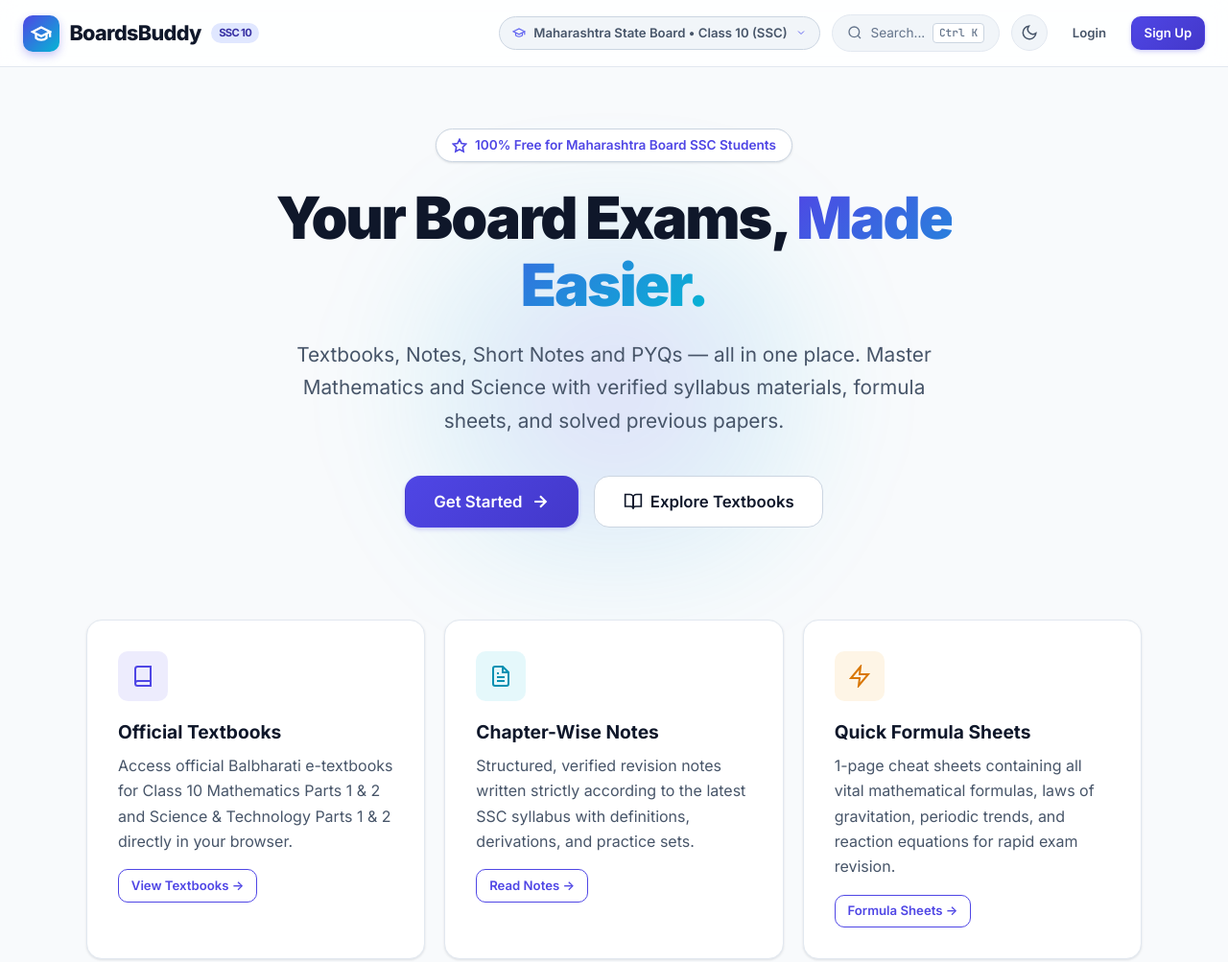
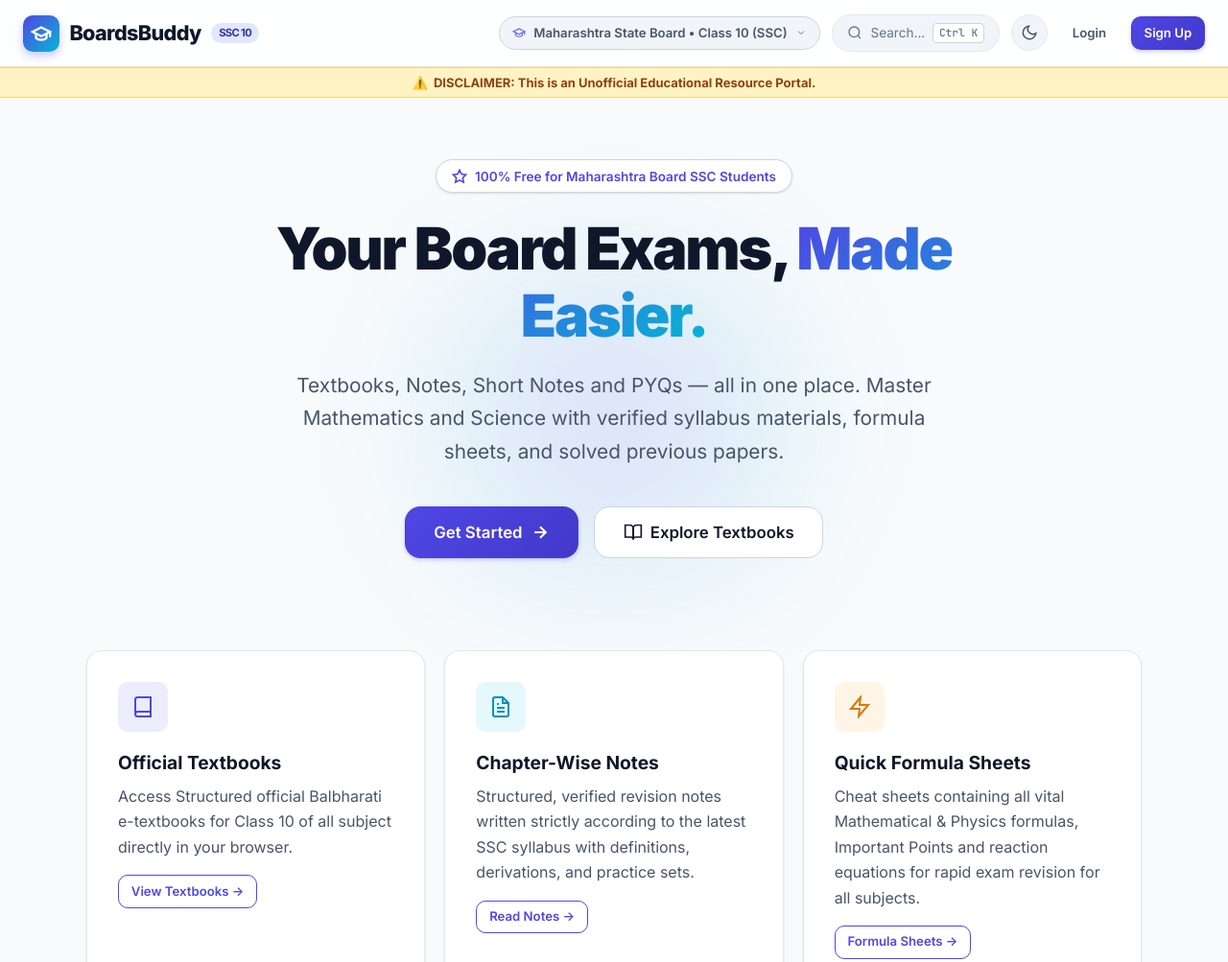
Before and after one commit to shubham88447/BoardsBuddy, a website: page index.html in a window 1280 px wide. Shown: the top 1003 px of the page at 96% size. Drawn offline with nearby package versions, Linux system fonts and the light colour scheme.

Commit message:
correction in landing page

```diff
--- a/css/components.css
+++ b/css/components.css
@@ -1327,3 +1327,38 @@ body.pdf-full-view-active {
   margin-bottom: 0.75rem;
   line-height: 1.5;
 }
+
+/* Disclaimer Bar */
+.disclaimer-bar {
+    width: 100%;
+    min-height: 30px;
+    padding: 6px 12px;
+    display: flex;
+    justify-content: center;
+    align-items: center;
+    gap: 6px;
+
+    background-color: #fff3c4;
+    border-top: 1px solid #f5d66e;
+    border-bottom: 1px solid #f5d66e;
+
+    color: #92400e;
+    font-size: 13px;
+    font-weight: 700;
+    text-align: center;
+    line-height: 1.4;
+    box-sizing: border-box;
+}
+
+.disclaimer-icon {
+    flex-shrink: 0;
+}
+
+/* Mobile Responsive */
+@media (max-width: 480px) {
+    .disclaimer-bar {
+        font-size: 11px;
+        padding: 7px 10px;
+        gap: 5px;
+    }
+}
--- a/index.html
+++ b/index.html
@@ -61,6 +61,13 @@
     </div>
   </header>
 
+  <div class="disclaimer-bar">
+    <span class="disclaimer-icon">⚠️</span>
+    <span>
+        DISCLAIMER: This is an Unofficial Educational Resource Portal.
+    </span>
+  </div>
+
   <!-- Hero Section (Wireframe 1) -->
   <main>
     <section class="hero-section">
@@ -99,7 +106,7 @@
               <svg width="24" height="24" viewBox="0 0 24 24" fill="none" stroke="currentColor" stroke-width="2"><path d="M4 19.5A2.5 2.5 0 0 1 6.5 17H20"/><path d="M6.5 2H20v20H6.5A2.5 2.5 0 0 1 4 19.5v-15A2.5 2.5 0 0 1 6.5 2z"/></svg>
             </div>
             <h3>Official Textbooks</h3>
-            <p>Access official Balbharati e-textbooks for Class 10 Mathematics Parts 1 & 2 and Science & Technology Parts 1 & 2 directly in your browser.</p>
+            <p>Access Structured official Balbharati e-textbooks for Class 10 of all subject directly in your browser.</p>
             <a href="pages/textbooks.html" class="btn btn-sm btn-outline" style="margin-top: 1rem;">View Textbooks &rarr;</a>
           </div>
 
@@ -119,7 +126,7 @@
               <svg width="24" height="24" viewBox="0 0 24 24" fill="none" stroke="currentColor" stroke-width="2"><polygon points="13 2 3 14 12 14 11 22 21 10 12 10 13 2"/></svg>
             </div>
             <h3>Quick Formula Sheets</h3>
-            <p>1-page cheat sheets containing all vital mathematical formulas, laws of gravitation, periodic trends, and reaction equations for rapid exam revision.</p>
+            <p>Cheat sheets containing all vital Mathematical & Physics formulas, Important Points and reaction equations for rapid exam revision for all subjects.</p>
             <a href="pages/short-notes.html" class="btn btn-sm btn-outline" style="margin-top: 1rem;">Formula Sheets &rarr;</a>
           </div>
 
@@ -129,7 +136,7 @@
               <svg width="24" height="24" viewBox="0 0 24 24" fill="none" stroke="currentColor" stroke-width="2"><rect x="3" y="4" width="18" height="18" rx="2" ry="2"/><line x1="16" y1="2" x2="16" y2="6"/><line x1="8" y1="2" x2="8" y2="6"/><line x1="3" y1="10" x2="21" y2="10"/></svg>
             </div>
             <h3>Year-Wise PYQ Papers</h3>
-            <p>Complete original board question papers from 2020 to 2024 (March & July sessions) with marks distribution and time guidelines.</p>
+            <p>Complete original board question papers from 2020 to 2026 (March & July sessions) with marks distribution and time guidelines.</p>
             <a href="pages/pyqs.html" class="btn btn-sm btn-outline" style="margin-top: 1rem;">Browse Papers &rarr;</a>
           </div>
 
@@ -149,7 +156,7 @@
               <svg width="24" height="24" viewBox="0 0 24 24" fill="none" stroke="currentColor" stroke-width="2"><path d="M22 11.08V12a10 10 0 1 1-5.93-9.14"/><polyline points="22 4 12 14.01 9 11.01"/></svg>
             </div>
             <h3>Step-by-Step Solutions</h3>
-            <p>Detailed model answers with step-by-step mathematical working, formulas, diagrams, and marking scheme rubrics written by expert teachers.</p>
+            <p>Detailed model answers with step-by-step mathematical working, formulas, diagrams, and marking scheme.</p>
             <a href="pages/pyq-solutions.html" class="btn btn-sm btn-outline" style="margin-top: 1rem;">Explore Solutions &rarr;</a>
           </div>
         </div>
```
